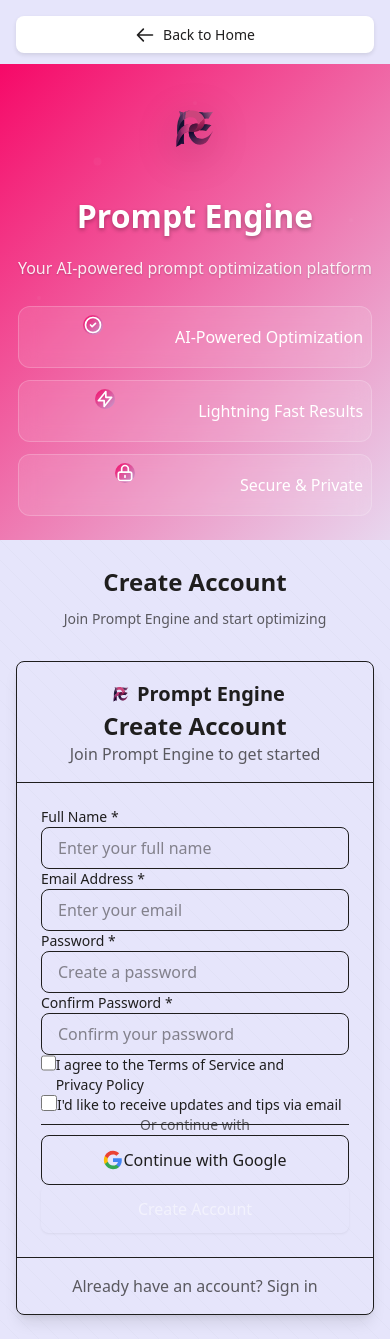
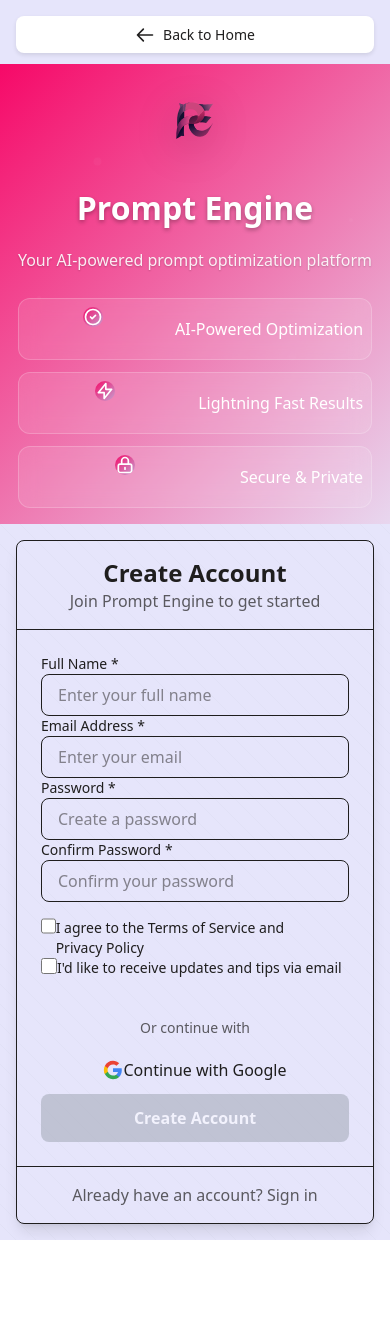
Before and after one commit to Shakiran-Nannyombi/Prompt-Engine, a Vue app in the folder frontend/: page /register in a window 390 px wide. After the commit the page ends 1240 px from the top, so only its background shows below. Built offline with nearby package versions, Linux system fonts and the light colour scheme.

Commit message:
Created auth pages

```diff
--- a/frontend/src/components/auth/LoginForm.vue
+++ b/frontend/src/components/auth/LoginForm.vue
@@ -2,14 +2,6 @@
   <BaseCard variant="elevated" class="max-w-md mx-auto">
     <template #header>
       <div class="text-center">
-        <div class="flex items-center justify-center space-x-2 mb-4">
-          <img
-            src="/PE_logo.svg"
-            alt="Prompt Engine"
-            class="w-8 h-8"
-          />
-          <span class="text-xl font-bold text-text">Prompt Engine</span>
-        </div>
         <h2 class="text-2xl font-bold text-text mb-2">Welcome Back</h2>
         <p class="text-text opacity-70">Sign in to your account to continue</p>
       </div>
@@ -61,13 +53,8 @@
       </div>
 
       <!-- Divider -->
-      <div class="relative">
-        <div class="absolute inset-0 flex items-center">
-          <div class="w-full border-t border-input-border"></div>
-        </div>
-        <div class="relative flex justify-center text-sm">
-          <span class="px-2 bg-card-bg text-text opacity-70">Or continue with</span>
-        </div>
+      <div class="flex items-center justify-center py-2">
+        <span class="text-sm text-text opacity-70">Or continue with</span>
       </div>
 
       <!-- Google Login Button -->
@@ -78,7 +65,7 @@
         :disabled="isLoading"
         fullWidth
         @click="$emit('google-login')"
-        class="google-button"
+        class="google-button no-outline"
       >
         <svg class="w-5 h-5 mr-2" viewBox="0 0 24 24">
           <path fill="#4285F4" d="M22.56 12.25c0-.78-.07-1.53-.2-2.25H12v4.26h5.92c-.26 1.37-1.04 2.53-2.21 3.31v2.77h3.57c2.08-1.92 3.28-4.74 3.28-8.09z"/>
@@ -131,7 +118,7 @@
 </template>
 
 <script setup>
-import { ref, computed, reactive } from 'vue'
+import { ref, computed, reactive, watch } from 'vue'
 import { BaseCard, BaseInput, BaseButton } from '@/components/base'
 
 const props = defineProps({
@@ -176,29 +163,43 @@
 
 // Form validation
 const isFormValid = computed(() => {
-  return form.email &&
-         form.password &&
-         !errors.email &&
-         !errors.password
+  // Check if all fields are filled
+  const allFieldsFilled = form.email.trim() && form.password
+
+  // Check if no validation errors
+  const noErrors = !errors.email && !errors.password
+
+  return allFieldsFilled && noErrors
 })
+
+// Real-time validation
+const validateField = (fieldName, value) => {
+  switch (fieldName) {
+    case 'email':
+      errors.email = validateEmail(value)
+      break
+    case 'password':
+      errors.password = validatePassword(value)
+      break
+  }
+}
 
 // Handle form submission
 const handleSubmit = () => {
-  // Clear previous errors
-  errors.email = ''
-  errors.password = ''
-
-  // Validate form
-  errors.email = validateEmail(form.email)
-  errors.password = validatePassword(form.password)
+  // Validate all fields
+  validateField('email', form.email)
+  validateField('password', form.password)
 
   // If form is valid, emit submit event
   if (isFormValid.value) {
     emit('submit', {
-      email: form.email,
+      email: form.email.trim(),
       password: form.password,
       rememberMe: form.rememberMe
     })
+  } else {
+    // Show error message if form is not valid
+    console.log('Form validation failed. Please check all fields.')
   }
 }
 
@@ -211,8 +212,36 @@
   errors.password = ''
 }
 
+// Watch for changes and validate in real-time
+watch(() => form.email, (newValue) => {
+  if (newValue) validateField('email', newValue)
+})
+
+watch(() => form.password, (newValue) => {
+  if (newValue) validateField('password', newValue)
+})
+
 // Expose methods for parent components
 defineExpose({
   clearForm
 })
 </script>
+
+<style scoped>
+.no-outline {
+  border: none !important;
+  outline: none !important;
+  box-shadow: none !important;
+}
+
+.no-outline:focus {
+  border: none !important;
+  outline: none !important;
+  box-shadow: none !important;
+}
+
+.no-outline:hover {
+  border: none !important;
+  outline: none !important;
+}
+</style>
--- a/frontend/src/components/auth/RegisterForm.vue
+++ b/frontend/src/components/auth/RegisterForm.vue
@@ -2,14 +2,6 @@
   <BaseCard variant="elevated" class="max-w-md mx-auto">
     <template #header>
       <div class="text-center">
-        <div class="flex items-center justify-center space-x-2 mb-4">
-          <img
-            src="/PE_logo.svg"
-            alt="Prompt Engine"
-            class="w-8 h-8"
-          />
-          <span class="text-xl font-bold text-text">Prompt Engine</span>
-        </div>
         <h2 class="text-2xl font-bold text-text mb-2">Create Account</h2>
         <p class="text-text opacity-70">Join Prompt Engine to get started</p>
       </div>
@@ -61,6 +53,9 @@
         :required="true"
         :disabled="isLoading"
       />
+
+      <!-- Spacing after password fields -->
+      <div class="py-2"></div>
 
       <!-- Password Strength Indicator -->
       <div v-if="form.password" class="space-y-2">
@@ -121,14 +116,12 @@
         </label>
       </div>
 
+      <!-- Spacing -->
+      <div class="py-4"></div>
+
       <!-- Divider -->
-      <div class="relative">
-        <div class="absolute inset-0 flex items-center">
-          <div class="w-full border-t border-input-border"></div>
-        </div>
-        <div class="relative flex justify-center text-sm">
-          <span class="px-2 bg-card-bg text-text opacity-70">Or continue with</span>
-        </div>
+      <div class="flex items-center justify-center py-2">
+        <span class="text-sm text-text opacity-70">Or continue with</span>
       </div>
 
       <!-- Google Login Button -->
@@ -139,7 +132,7 @@
         :disabled="isLoading"
         fullWidth
         @click="$emit('google-login')"
-        class="google-button"
+        class="google-button no-outline"
       >
         <svg class="w-5 h-5 mr-2" viewBox="0 0 24 24">
           <path fill="#4285F4" d="M22.56 12.25c0-.78-.07-1.53-.2-2.25H12v4.26h5.92c-.26 1.37-1.04 2.53-2.21 3.31v2.77h3.57c2.08-1.92 3.28-4.74 3.28-8.09z"/>
@@ -158,6 +151,7 @@
         :disabled="!isFormValid"
         fullWidth
         htmlType="submit"
+        class="create-account-btn"
       >
         {{ isLoading ? 'Creating Account...' : 'Create Account' }}
       </BaseButton>
@@ -192,7 +186,7 @@
 </template>
 
 <script setup>
-import { ref, computed, reactive } from 'vue'
+import { ref, computed, reactive, watch } from 'vue'
 import { BaseCard, BaseInput, BaseButton } from '@/components/base'
 
 const props = defineProps({
@@ -292,39 +286,69 @@
 
 // Form validation
 const isFormValid = computed(() => {
-  return form.name &&
-         form.email &&
-         form.password &&
-         form.confirmPassword &&
-         form.acceptTerms &&
-         !errors.name &&
-         !errors.email &&
-         !errors.password &&
-         !errors.confirmPassword
+  // Check if all fields are filled
+  const allFieldsFilled = form.name.trim() &&
+                         form.email.trim() &&
+                         form.password &&
+                         form.confirmPassword &&
+                         form.acceptTerms
+
+  // Check if password meets strength requirements (at least 3/4 strength)
+  const passwordStrongEnough = passwordStrength.value >= 3
+
+  // Check if passwords match
+  const passwordsMatch = form.password === form.confirmPassword
+
+  // Check if no validation errors
+  const noErrors = !errors.name &&
+                   !errors.email &&
+                   !errors.password &&
+                   !errors.confirmPassword
+
+  return allFieldsFilled && passwordStrongEnough && passwordsMatch && noErrors
 })
+
+// Real-time validation
+const validateField = (fieldName, value) => {
+  switch (fieldName) {
+    case 'name':
+      errors.name = validateName(value)
+      break
+    case 'email':
+      errors.email = validateEmail(value)
+      break
+    case 'password':
+      errors.password = validatePassword(value)
+      // Also re-validate confirm password if it exists
+      if (form.confirmPassword) {
+        errors.confirmPassword = validateConfirmPassword(form.confirmPassword)
+      }
+      break
+    case 'confirmPassword':
+      errors.confirmPassword = validateConfirmPassword(value)
+      break
+  }
+}
 
 // Handle form submission
 const handleSubmit = () => {
-  // Clear previous errors
-  errors.name = ''
-  errors.email = ''
-  errors.password = ''
-  errors.confirmPassword = ''
-
-  // Validate form
-  errors.name = validateName(form.name)
-  errors.email = validateEmail(form.email)
-  errors.password = validatePassword(form.password)
-  errors.confirmPassword = validateConfirmPassword(form.confirmPassword)
+  // Validate all fields
+  validateField('name', form.name)
+  validateField('email', form.email)
+  validateField('password', form.password)
+  validateField('confirmPassword', form.confirmPassword)
 
   // If form is valid, emit submit event
   if (isFormValid.value) {
     emit('submit', {
-      name: form.name,
-      email: form.email,
+      name: form.name.trim(),
+      email: form.email.trim(),
       password: form.password,
       acceptNewsletter: form.acceptNewsletter
     })
+  } else {
+    // Show error message if form is not valid
+    console.log('Form validation failed. Please check all fields.')
   }
 }
 
@@ -342,8 +366,70 @@
   errors.confirmPassword = ''
 }
 
+// Watch for changes and validate in real-time
+watch(() => form.name, (newValue) => {
+  if (newValue) validateField('name', newValue)
+})
+
+watch(() => form.email, (newValue) => {
+  if (newValue) validateField('email', newValue)
+})
+
+watch(() => form.password, (newValue) => {
+  if (newValue) validateField('password', newValue)
+})
+
+watch(() => form.confirmPassword, (newValue) => {
+  if (newValue) validateField('confirmPassword', newValue)
+})
+
 // Expose methods for parent components
 defineExpose({
   clearForm
 })
 </script>
+
+<style scoped>
+.no-outline {
+  border: none !important;
+  outline: none !important;
+  box-shadow: none !important;
+}
+
+.no-outline:focus {
+  border: none !important;
+  outline: none !important;
+  box-shadow: none !important;
+}
+
+.no-outline:hover {
+  border: none !important;
+  outline: none !important;
+}
+
+.create-account-btn {
+  background: linear-gradient(135deg, #667eea 0%, #764ba2 100%) !important;
+  border: none !important;
+  color: white !important;
+  font-weight: 600 !important;
+  transition: all 0.3s ease !important;
+  box-shadow: 0 4px 15px rgba(102, 126, 234, 0.4) !important;
+}
+
+.create-account-btn:hover:not(:disabled) {
+  background: linear-gradient(135deg, #5a6fd8 0%, #6a4190 100%) !important;
+  transform: translateY(-2px) !important;
+  box-shadow: 0 6px 20px rgba(102, 126, 234, 0.6) !important;
+}
+
+.create-account-btn:active:not(:disabled) {
+  transform: translateY(0) !important;
+  box-shadow: 0 2px 10px rgba(102, 126, 234, 0.4) !important;
+}
+
+.create-account-btn:disabled {
+  background: #9ca3af !important;
+  box-shadow: none !important;
+  transform: none !important;
+}
+</style>
--- a/frontend/src/views/LoginView.vue
+++ b/frontend/src/views/LoginView.vue
@@ -51,10 +51,6 @@
       <!-- Right Side - Form -->
       <div class="form-section">
         <div class="form-container">
-          <div class="form-header">
-            <h2 class="form-title">Welcome Back</h2>
-            <p class="form-subtitle">Sign in to continue your journey</p>
-          </div>
           <LoginForm
             :isLoading="isLoading"
             :error="error"
@@ -271,11 +267,12 @@
 .form-section {
   flex: 1;
   display: flex;
-  align-items: center;
+  align-items: flex-start;
   justify-content: center;
-  padding: 3rem 2rem;
+  padding: 2rem;
   background: var(--color-background);
   position: relative;
+  overflow-y: auto;
 }
 
 .form-section::before {
@@ -291,28 +288,11 @@
 
 .form-container {
   width: 100%;
-  max-width: 28rem;
+  max-width: 32rem;
   position: relative;
   z-index: 2;
 }
 
-.form-header {
-  text-align: center;
-  margin-bottom: 2rem;
-}
-
-.form-title {
-  font-size: 2rem;
-  font-weight: 700;
-  color: var(--color-text);
-  margin-bottom: 0.5rem;
-}
-
-.form-subtitle {
-  font-size: 1rem;
-  color: var(--color-text);
-  opacity: 0.7;
-}
 
 /* Responsive design */
 @media (max-width: 1024px) {
@@ -349,12 +329,9 @@
   }
 
   .form-section {
-    padding: 2rem 1rem;
+    padding: 1.5rem 1rem;
   }
 
-  .form-title {
-    font-size: 1.75rem;
-  }
 }
 
 @media (max-width: 768px) {
@@ -370,7 +347,7 @@
 
   .form-section,
   .logo-section {
-    padding: 1.5rem 1rem;
+    padding: 1rem;
   }
 
   .logo-image {
@@ -401,13 +378,6 @@
     height: 20px;
   }
 
-  .form-title {
-    font-size: 1.5rem;
-  }
-
-  .form-subtitle {
-    font-size: 0.875rem;
-  }
 }
 
 @media (max-width: 480px) {
--- a/frontend/src/views/RegisterView.vue
+++ b/frontend/src/views/RegisterView.vue
@@ -51,10 +51,6 @@
       <!-- Right Side - Form -->
       <div class="form-section">
         <div class="form-container">
-          <div class="form-header">
-            <h2 class="form-title">Create Account</h2>
-            <p class="form-subtitle">Join Prompt Engine and start optimizing</p>
-          </div>
           <RegisterForm
             :isLoading="isLoading"
             :error="error"
@@ -277,11 +273,12 @@
 .form-section {
   flex: 1;
   display: flex;
-  align-items: center;
+  align-items: flex-start;
   justify-content: center;
-  padding: 3rem 2rem;
+  padding: 2rem;
   background: var(--color-background);
   position: relative;
+  overflow-y: auto;
 }
 
 .form-section::before {
@@ -297,28 +294,11 @@
 
 .form-container {
   width: 100%;
-  max-width: 28rem;
+  max-width: 32rem;
   position: relative;
   z-index: 2;
 }
 
-.form-header {
-  text-align: center;
-  margin-bottom: 2rem;
-}
-
-.form-title {
-  font-size: 2rem;
-  font-weight: 700;
-  color: var(--color-text);
-  margin-bottom: 0.5rem;
-}
-
-.form-subtitle {
-  font-size: 1rem;
-  color: var(--color-text);
-  opacity: 0.7;
-}
 
 /* Responsive design */
 @media (max-width: 1024px) {
@@ -355,12 +335,9 @@
   }
 
   .form-section {
-    padding: 2rem 1rem;
+    padding: 1.5rem 1rem;
   }
 
-  .form-title {
-    font-size: 1.75rem;
-  }
 }
 
 @media (max-width: 768px) {
@@ -376,7 +353,7 @@
 
   .form-section,
   .logo-section {
-    padding: 1.5rem 1rem;
+    padding: 1rem;
   }
 
   .logo-image {
@@ -407,13 +384,6 @@
     height: 20px;
   }
 
-  .form-title {
-    font-size: 1.5rem;
-  }
-
-  .form-subtitle {
-    font-size: 0.875rem;
-  }
 }
 
 @media (max-width: 480px) {
```
Also changed, not shown: 1 other file (tests, documents, lock files or other folders).
